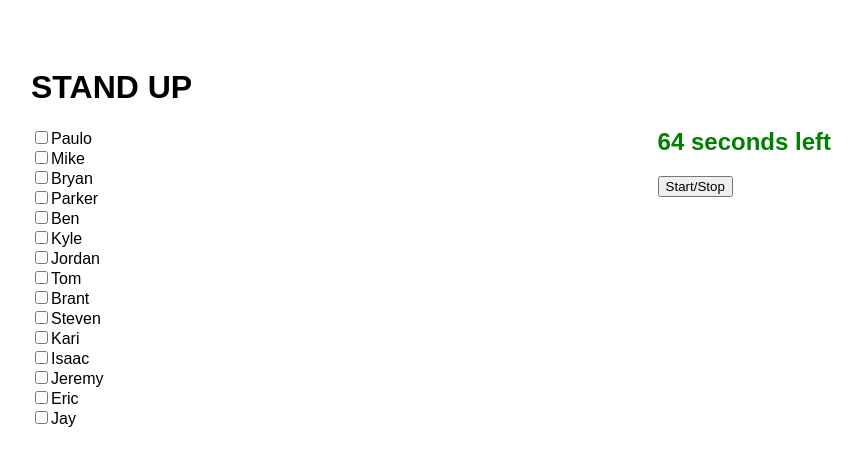
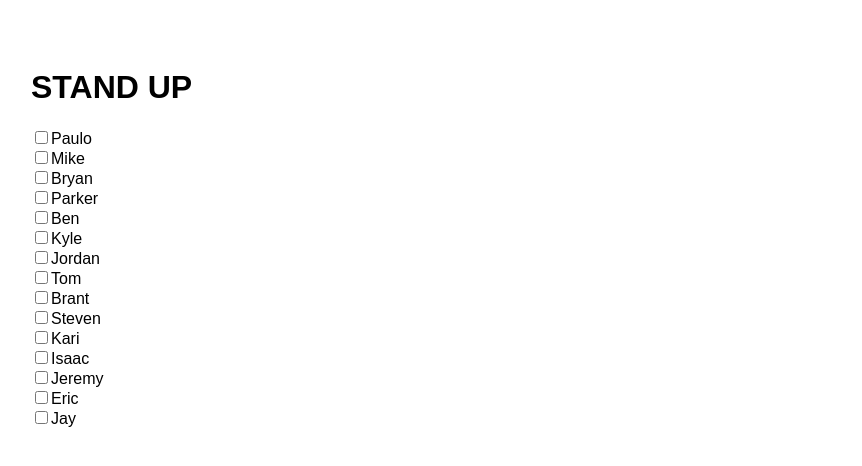
Before and after one commit to kel89/standup-timer, a React (Create React App) app: page / in a window 1280 px wide. Shown: the top 466 px of the page, without its empty margins (209-1071 px from the left). Built offline with nearby package versions, Linux system fonts and the light colour scheme.

Commit message:
took out timer

```diff
--- a/src/App.js
+++ b/src/App.js
@@ -129,7 +129,6 @@ function App() {
                 <label htmlFor={t} key={t}>{t}</label>
               </div>))}
           </div>
-          <Timer current={current}/>
         </div>
       </div>
     </>
```
